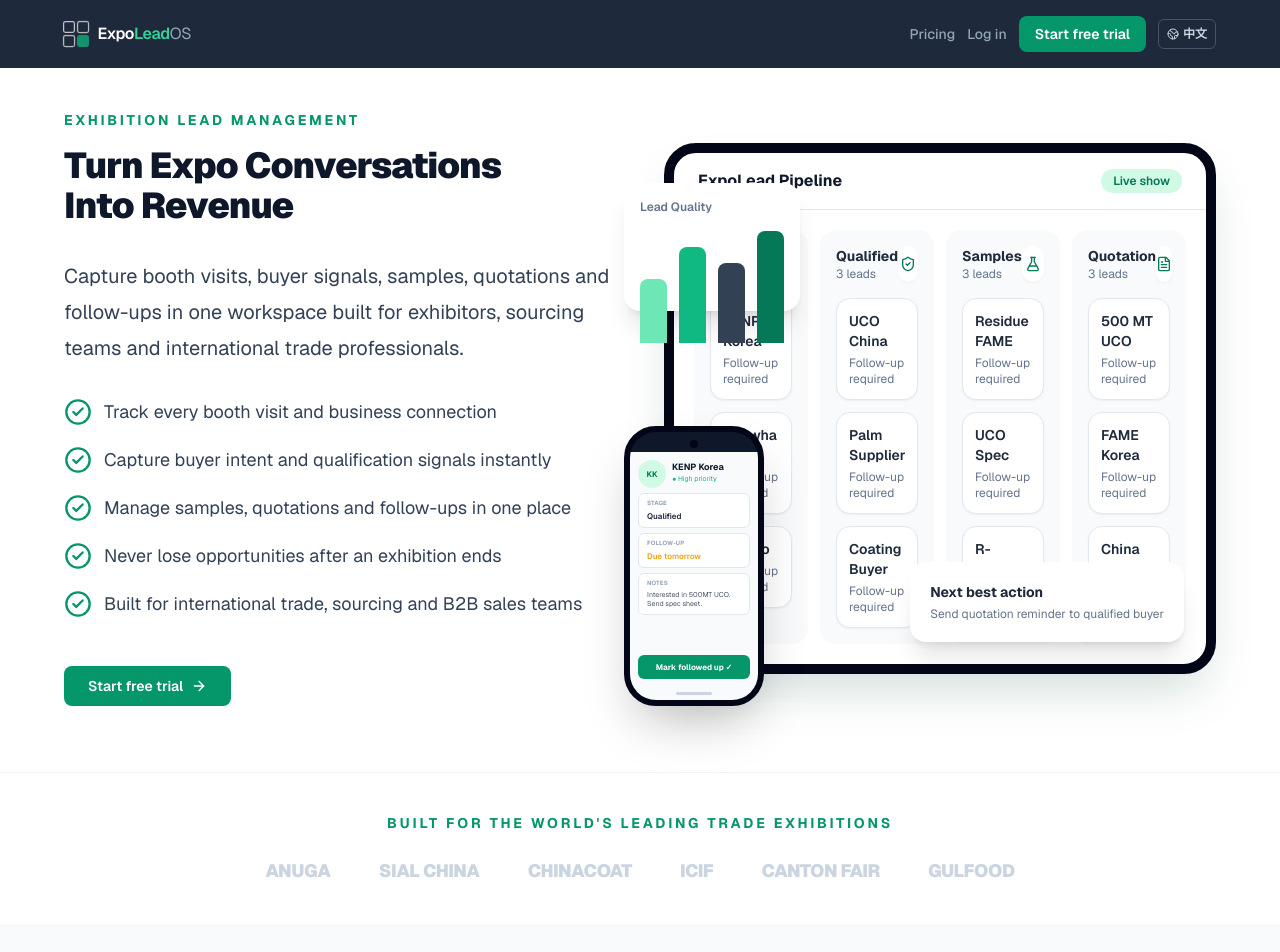
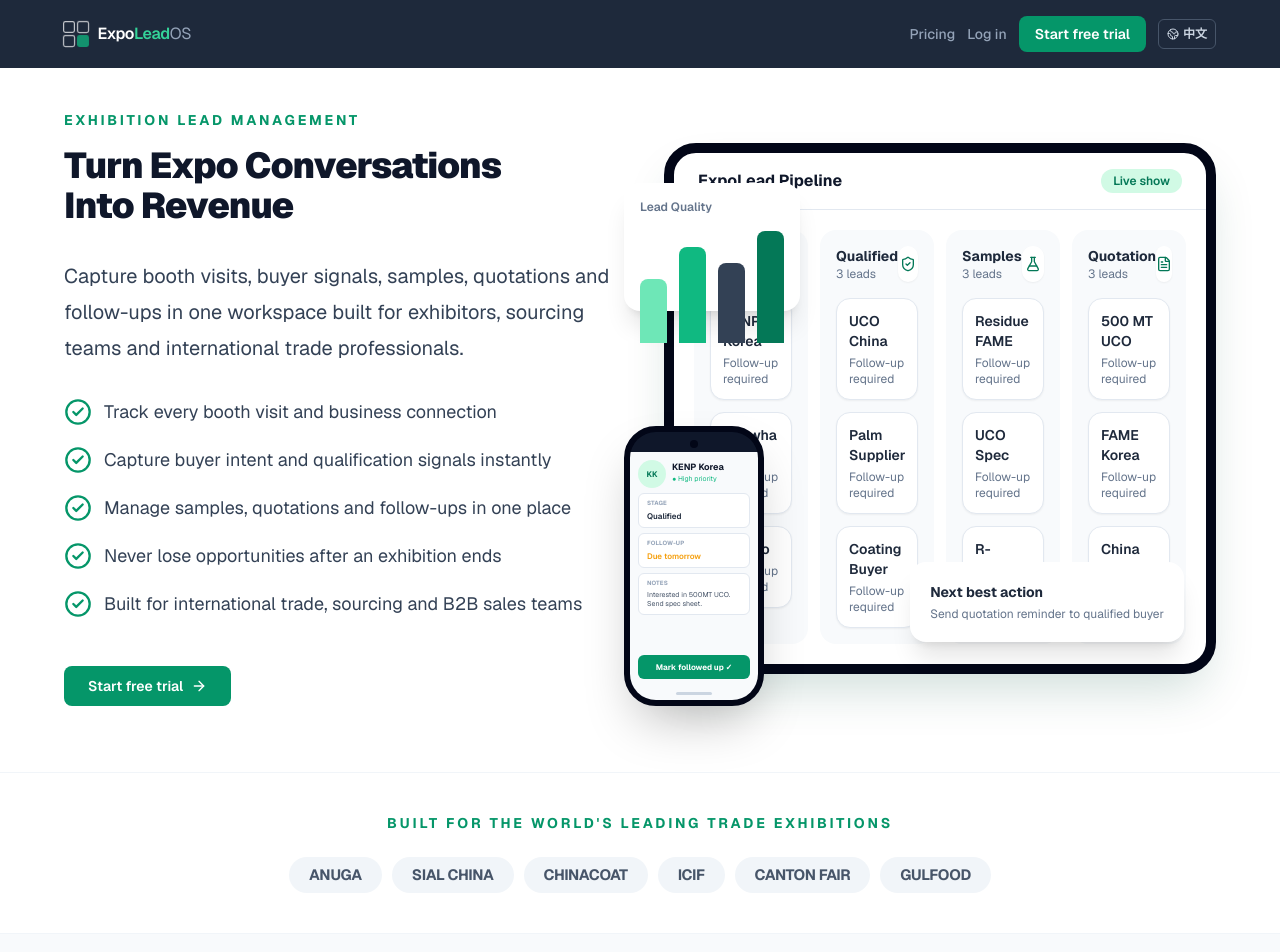
Before and after one commit to tradesoil-dev/expolead-os, a Next.js app: page / in a window 1280 px wide. Shown: the top 952 px of the page. Built offline with nearby package versions, Linux system fonts and the light colour scheme.

Commit message:
Exhibition strip: pill style (Option B), each linking internally to /trade-shows

```diff
--- a/app/page.tsx
+++ b/app/page.tsx
@@ -472,11 +472,15 @@
       <section className="bg-white px-8 py-10 lg:px-16 border-t border-slate-100">
         <div className="mx-auto max-w-5xl text-center">
           <p className="text-sm font-bold uppercase tracking-[0.2em] text-emerald-600 mb-6">{t.expoStrip.label}</p>
-          <div className="flex flex-wrap items-center justify-center gap-x-8 gap-y-3 lg:gap-x-12">
+          <div className="flex flex-wrap items-center justify-center gap-2.5">
             {t.expoStrip.shows.map((show) => (
-              <span key={show} className="text-base font-black tracking-tight text-slate-300 md:text-lg">
+              <Link
+                key={show}
+                href="/trade-shows"
+                className="rounded-full bg-slate-100 px-5 py-2 text-sm font-bold tracking-tight text-slate-600 hover:bg-slate-200 hover:text-slate-800 transition-colors md:text-[15px]"
+              >
                 {show}
-              </span>
+              </Link>
             ))}
           </div>
         </div>
```
